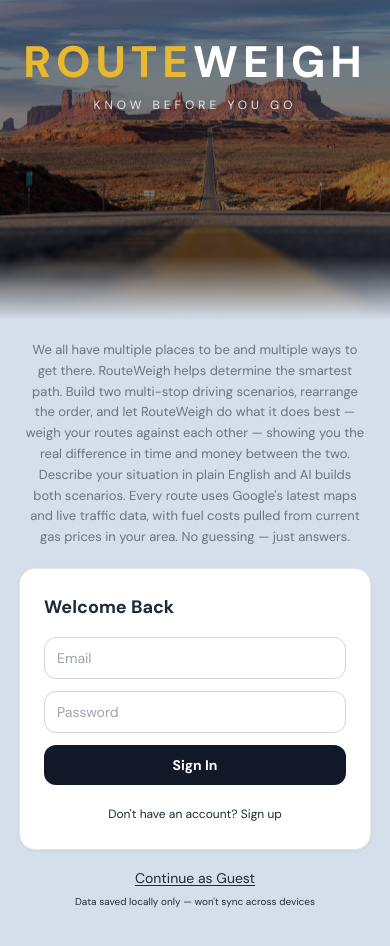
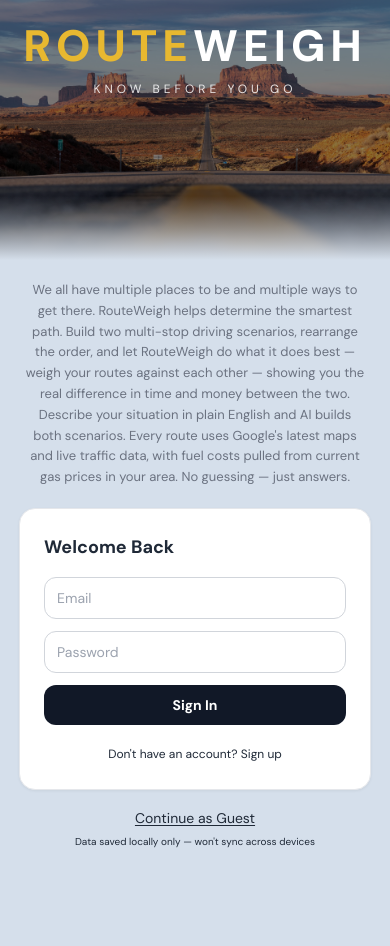
Before and after one commit to MindLane-NorthStar/routeweigh, a React (Vite) app: page / in a window 390 px wide. Shown: the top 946 px of the page. After the commit the page ends 897 px from the top, so only its background shows below. Built offline with nearby package versions, Linux system fonts and the light colour scheme; no server answers.

Commit message:
Fix sign-in hero: higher text, crop bottom, reduce height
- Title/subtitle pushed to top 25% (pt-6)
- object-top crops road off bottom, keeps sky + buttes
- Height reduced to 35vh (180-260px) — less viewport on mobile

```diff
--- a/src/components/AuthScreen.jsx
+++ b/src/components/AuthScreen.jsx
@@ -29,18 +29,18 @@
 
   return (
     <div className="min-h-screen bg-sky-bg">
-      {/* Hero — 40vh, image fades into page bg */}
-      <div className="relative w-full h-[40vh] min-h-[200px] max-h-[320px] overflow-hidden">
+      {/* Hero — compact, cropped to show sky + buttes, not road */}
+      <div className="relative w-full h-[35vh] min-h-[180px] max-h-[260px] overflow-hidden">
         <img
           src="/hero.jpg"
           alt="Highway stretching into the distance"
-          className="absolute inset-0 w-full h-full object-cover"
+          className="absolute inset-0 w-full h-full object-cover object-top"
         />
         <div className="absolute inset-0 bg-black/45" />
         {/* Bottom fade into page background */}
         <div className="absolute bottom-0 left-0 right-0 h-16" style={{ background: 'linear-gradient(to bottom, transparent, #D5DFEB)' }} />
 
-        <div className="relative z-10 flex flex-col items-center pt-10">
+        <div className="relative z-10 flex flex-col items-center pt-6">
           <h1 className="font-extrabold text-[44px] tracking-[5px] leading-none">
             <span className="text-accent">ROUTE</span>
             <span className="text-white">WEIGH</span>
```
